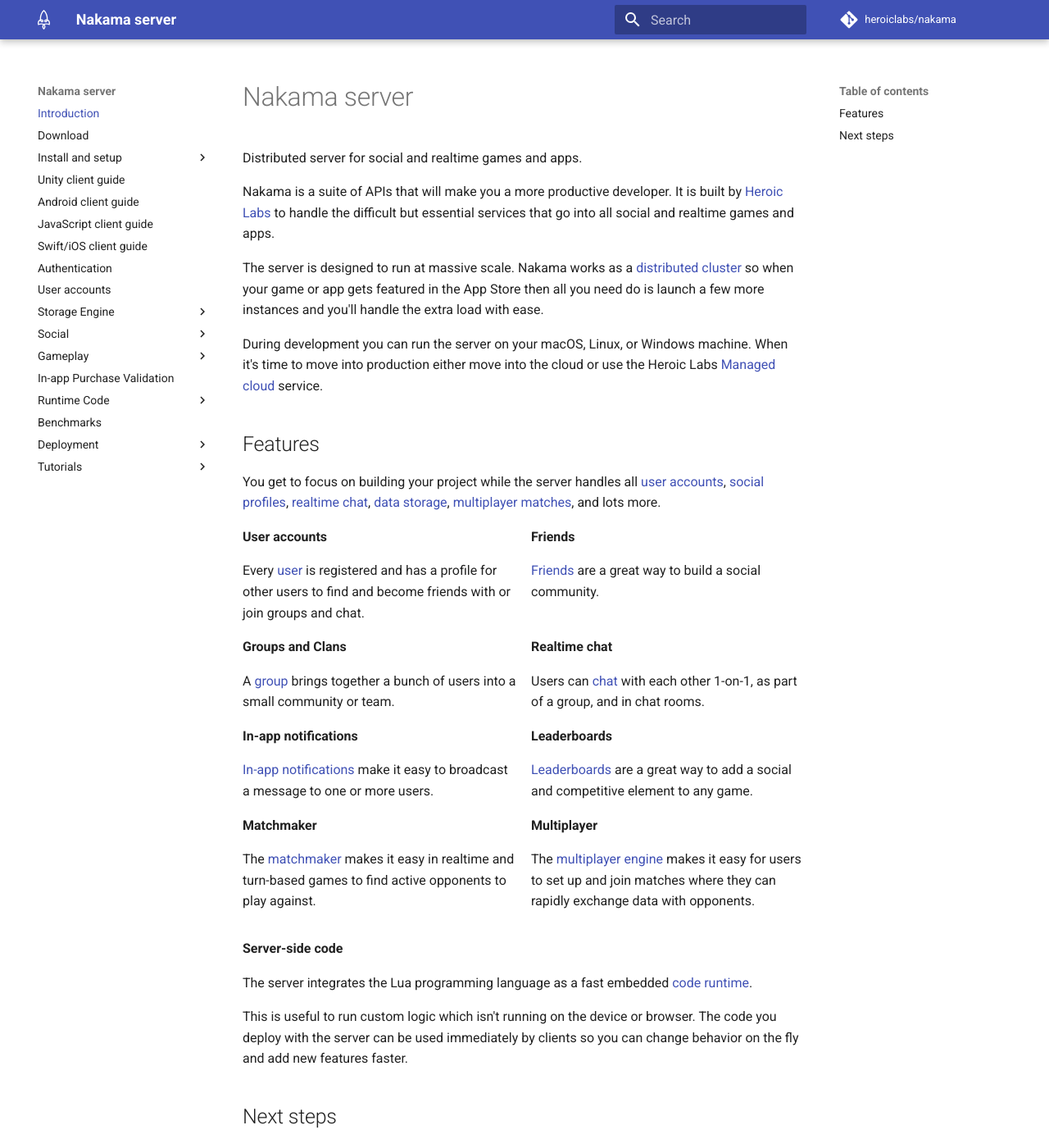
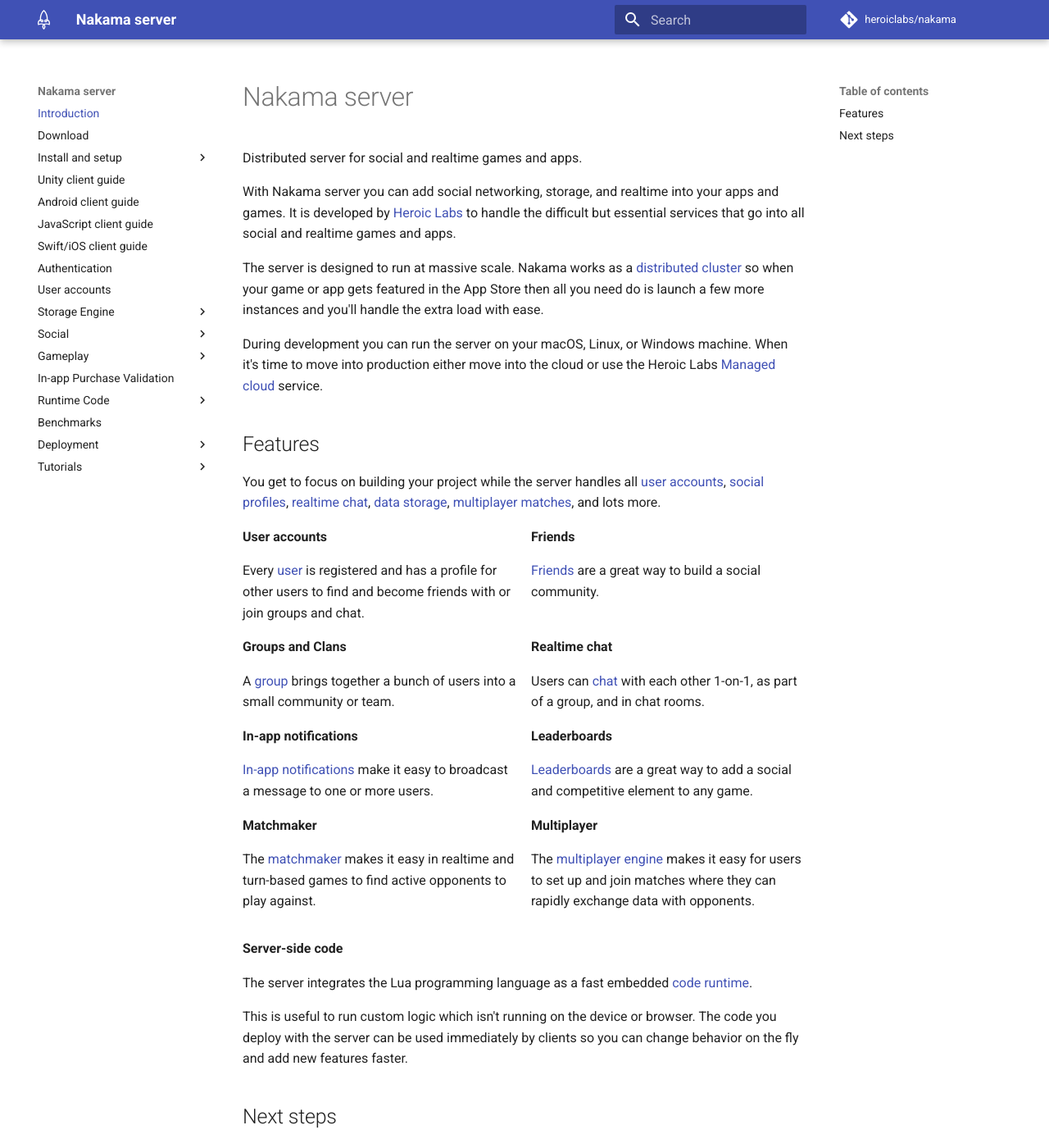
Before and after one commit to heroiclabs/nakama-docs, an MkDocs documentation site: the page built from docs/index.md, in a window 1280 px wide and 1400 px high. Shown: the whole window at 82% size. Built offline with MkDocs 1.6.1 and Material for MkDocs 9.7.7, drawn with Linux system fonts in a browser that asks for light colours; comment, search, counter and statistics services are not loaded; old or Windows-style settings are respelled for this version of MkDocs; some of the changed text lies outside the part shown.

Commit message:
Update content on docs home page.

```diff
--- a/docs/index.md
+++ b/docs/index.md
@@ -2,7 +2,7 @@
 
 Distributed server for social and realtime games and apps.
 
-Nakama is a suite of APIs that will make you a more productive developer. It is built by <a href="https://heroiclabs.com" target="\_blank">Heroic Labs</a> to handle the difficult but essential services that go into all social and realtime games and apps.
+With Nakama server you can add social networking, storage, and realtime into your apps and games. It is developed by <a href="https://heroiclabs.com" target="\_blank">Heroic Labs</a> to handle the difficult but essential services that go into all social and realtime games and apps.
 
 The server is designed to run at massive scale. Nakama works as a <a href="https://heroiclabs.com/nakama-enterprise/" target="\_blank">distributed cluster</a> so when your game or app gets featured in the App Store then all you need do is launch a few more instances and you'll handle the extra load with ease.
 
@@ -69,3 +69,18 @@
 To get the most out of Nakama you should follow the rest of this guide. And if you need help <a href="mailto:support@heroiclabs.com">get in touch</a> with the Heroic Labs team about our developer training.
 
 The first step to building your project with Nakama is to [install it](install-docker-quickstart.md).
+
+<div style="display: flex">
+  <div style="flex: 1; margin: 0 1em 0 0">
+    <ul>
+      <li><a href="https://heroiclabs.com/docs/">Client libraries</a></li>
+      <li><a href="https://heroiclabs.com/docs/">etc..</a></li>
+    </ul>
+  </div>
+  <div style="flex: 1">
+    <ul>
+      <li><a href="https://heroiclabs.com/docs/">Client libraries</a></li>
+      <li><a href="https://heroiclabs.com/docs/">etc..</a></li>
+    </ul>
+  </div>
+</div>
```
